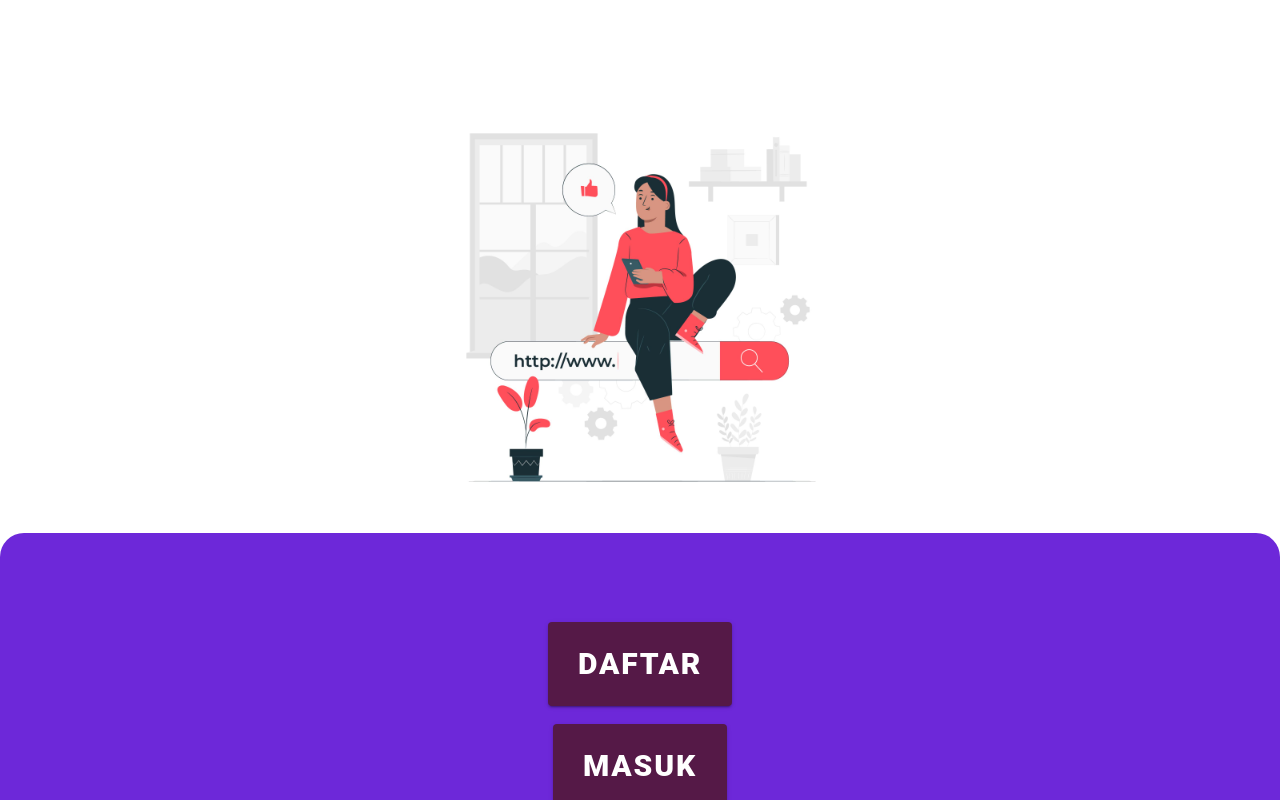
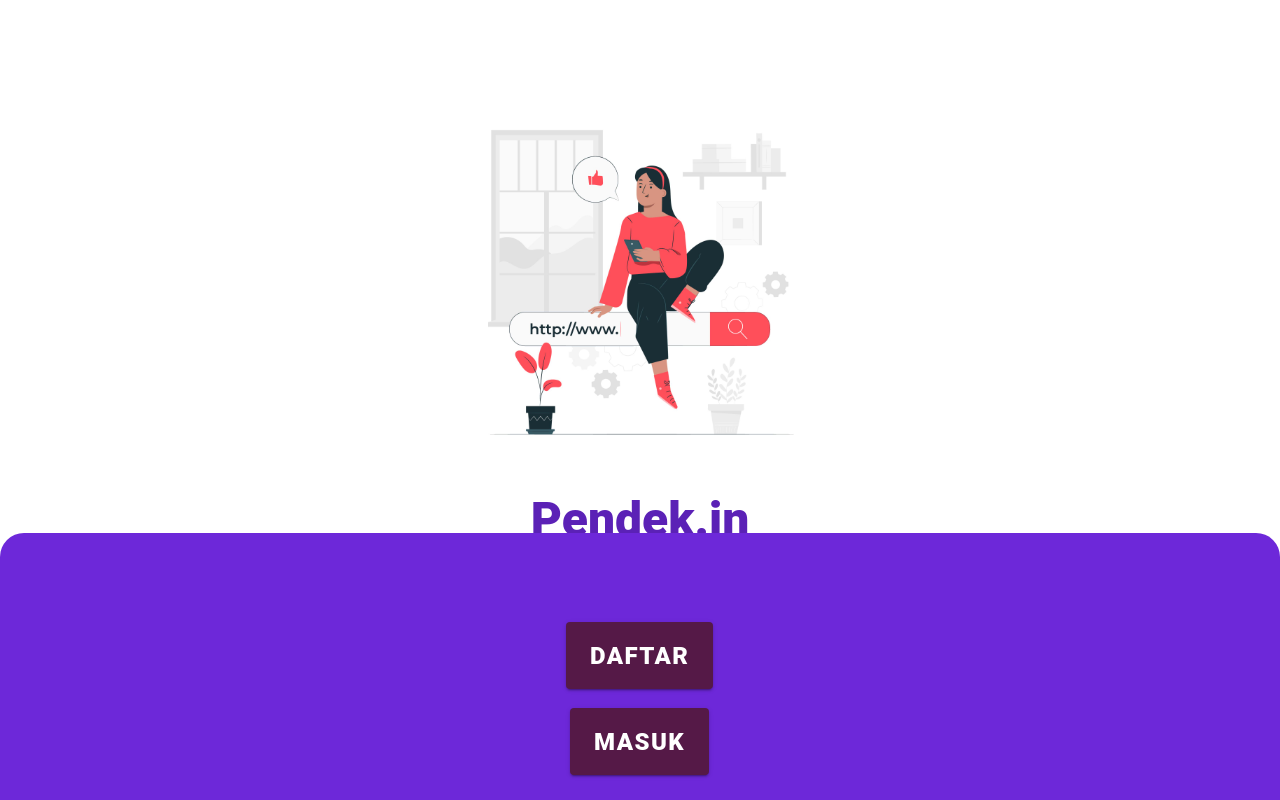
Before and after one commit to Inabiel/ionic-react-final-project, a React (Create React App) app: page /front in a window 1280 px wide. Built offline with nearby package versions, Linux system fonts and the light colour scheme.

Commit message:
slight change,  sizing error

```diff
--- a/src/pages/DetailUrl.tsx
+++ b/src/pages/DetailUrl.tsx
@@ -167,7 +167,7 @@
       <IonContent fullscreen>
         <IonList>
           <IonItem lines="full">
-            <IonLabel slot="start">
+            <IonLabel>
               {isDataExists && (
                 <>
                   <h2>{moment(detail.created_at).format("MMM Do ")}</h2>
--- a/src/pages/Front.tsx
+++ b/src/pages/Front.tsx
@@ -24,12 +24,12 @@
             <IonCol className="text-center">
               <img
                 src="assets/front-icon.jpg"
-                width="400px"
-                height="400px"
+                width="350px"
+                height="350px"
                 className="mx-auto pt-24"
                 alt=""
               />
-              <h1 className="text-6xl font-extrabold text-purple-800 pt-10">
+              <h1 className="text-5xl font-extrabold text-purple-800 pt-10">
                 Pendek.in
               </h1>
             </IonCol>
@@ -40,7 +40,7 @@
                 <IonButton
                   size="large"
                   color="danger"
-                  className="font-extrabold text-3xl"
+                  className="font-extrabold text-2xl"
                 >
                   <span>Daftar</span>
                 </IonButton>
@@ -51,7 +51,7 @@
                 <IonButton
                   size="large"
                   color="danger"
-                  className="font-extrabold text-3xl"
+                  className="font-extrabold text-2xl"
                 >
                   <span>Masuk</span>
                 </IonButton>
--- a/src/pages/Login.tsx
+++ b/src/pages/Login.tsx
@@ -30,13 +30,13 @@
         <IonGrid>
           <IonRow>
             <IonCol className="text-center">
-              <h1 className="text-5xl font-extrabold text-purple-800 pt-40">
+              <h1 className="text-5xl font-extrabold text-purple-800 pt-14">
                 Masuk
               </h1>
               <img
                 src="assets/Mobile-login.jpg"
-                width="400px"
-                height="400px"
+                width="350px"
+                height="350px"
                 className="mx-auto pt-14"
                 alt=""
               />
--- a/src/pages/Main.tsx
+++ b/src/pages/Main.tsx
@@ -116,11 +116,11 @@
                     <IonItem>
                       <IonLabel slot="start">
                         <h2>{moment(data.created_at).format("MMM Do")}</h2>
-                        <h1 className="pt-5">
+                        <h2 className="pt-5">
                           {data.title.length > 30
                             ? data.title.substr(0, 30) + "...."
                             : data.title}
-                        </h1>
+                        </h2>
                         <h2 className="pt-5">pendek.in/{data.hash}</h2>
                       </IonLabel>
                       <IonLabel slot="end" className="text-center">
--- a/src/pages/Register.tsx
+++ b/src/pages/Register.tsx
@@ -56,14 +56,14 @@
         <IonGrid>
           <IonRow>
             <IonCol className="text-center">
-              <h1 className="text-5xl font-extrabold text-purple-800 pt-28">
+              <h1 className="text-5xl font-extrabold text-purple-800 pt-14">
                 Daftar
               </h1>
               <img
                 src="assets/register-icon.jpg"
-                width="400px"
-                height="400px"
-                className="mx-auto pt-14"
+                width="350px"
+                height="350px"
+                className="mx-auto"
                 alt=""
               />
             </IonCol>
```
